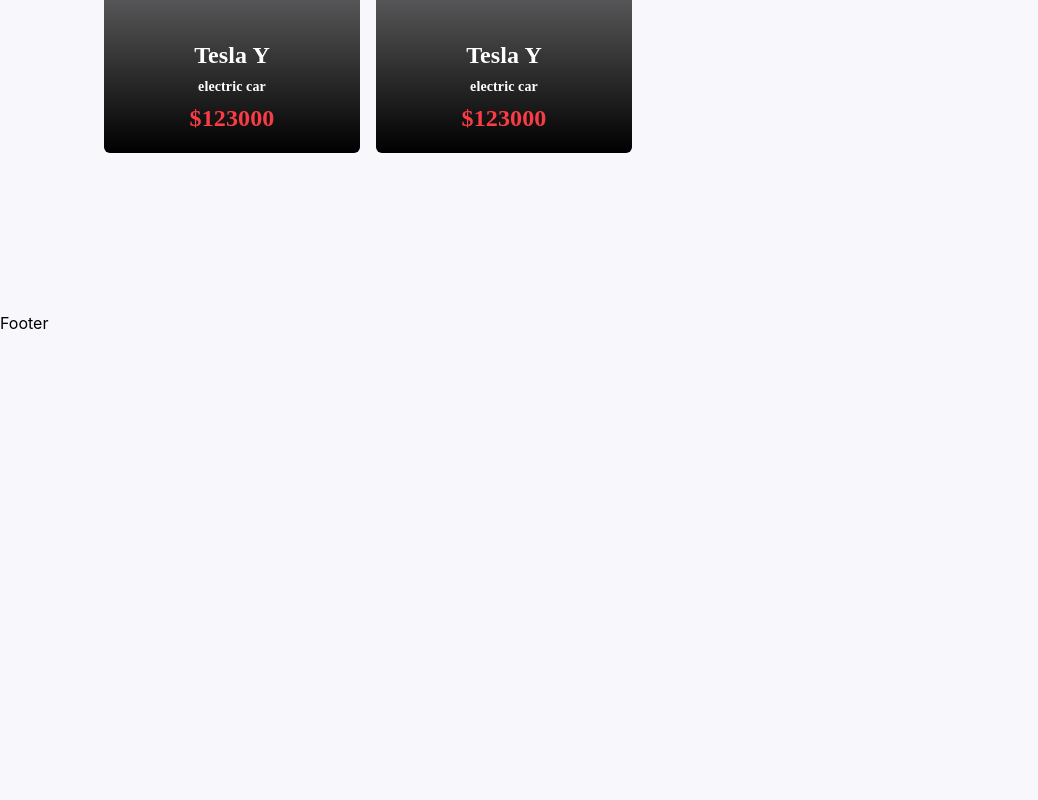
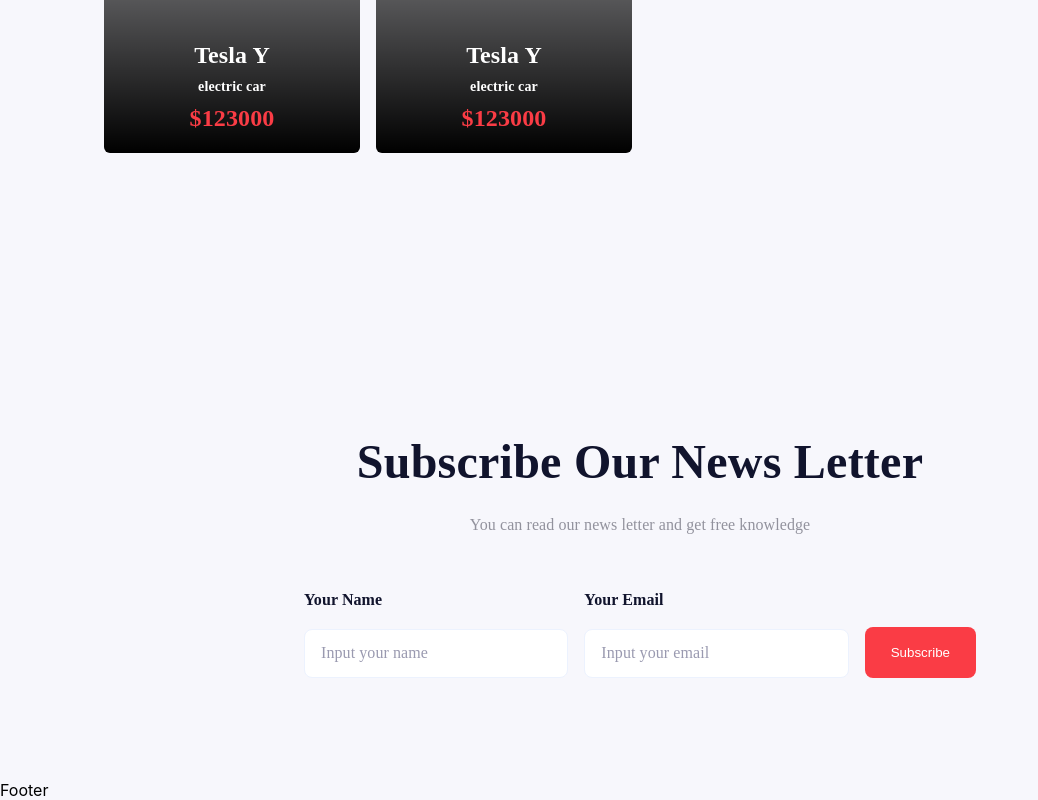
Before and after one commit to bandvov/scss-1, a React (Create React App) app: page / in a window 1280 px wide. Shown: the part 3991-4791 px from the top of the page, without its empty margins (0-1038 px from the left). Before the commit the page ends 4324 px from the top, so only its background shows below. Built offline with nearby package versions, Linux system fonts and the light colour scheme.

Commit message:
add subscribe news letters form

```diff
--- a/src/App.js
+++ b/src/App.js
@@ -4,6 +4,7 @@
 import Header from './components/header/Header';
 import Main from './components/Main/Main';
 import RecomendedItems from './components/RecomendedItems/RecomendedItems';
+import SubscribeNewsLetter from './components/SubsribeNewsLetter/SubscribeNewsLetter';
 import Title from './components/Title/Title';
 function App() {
   return (
@@ -13,6 +14,7 @@
       <Title />
       <Main />
       <RecomendedItems />
+      <SubscribeNewsLetter />
       <Footer />
     </div>
   );
--- /dev/null
+++ b/src/components/SubsribeNewsLetter/SubscribeNewsLetter.js
@@ -0,0 +1,27 @@
+import React from 'react'
+import Button from '../Button/Button'
+import styles from './SubscribeNewsLetter.module.scss'
+
+export default function SubscribeNewsLetter() {
+  return (
+    <section className={styles.subscribe__news__letter__section}>
+      <h2 className={styles.subscribe__news__letter__section__header}>Subscribe Our News Letter</h2>
+      <h3 className={styles.subscribe__news__letter__section__subheader}>You can read our news letter and get free knowledge</h3>
+      <form className={styles.subscribe__news__letter__section__form}>
+        <label className={styles.subscribe__news__letter__section__form__label}>
+          <span className={styles.subscribe__news__letter__section__form__label__text}>
+            Your Name
+          </span>
+          <input className={styles.subscribe__news__letter__section__form__label__input} placeholder='Input your name' />
+        </label>
+        <label className={styles.subscribe__news__letter__section__form__label}>
+          <span className={styles.subscribe__news__letter__section__form__label__text}>
+            Your Email
+          </span>
+          <input className={styles.subscribe__news__letter__section__form__label__input} placeholder='Input your email' />
+        </label>
+        <Button style={{ height: 'max-content', alignSelf: 'end', padding: "18px 26px" }} type='submit'>Subscribe</Button>
+      </form>
+    </section>
+  )
+}
--- /dev/null
+++ b/src/components/SubsribeNewsLetter/SubscribeNewsLetter.module.scss
@@ -0,0 +1,59 @@
+.subscribe__news__letter__section {
+  margin: 0 104px;
+  text-align: center;
+  padding: 120px 0 102px ;
+}
+.subscribe__news__letter__section__header,
+.subscribe__news__letter__section__subheader,
+.subscribe__news__letter__section__form__label__text,
+.subscribe__news__letter__section__form__label__input::placeholder {
+  font-family: 'Mulish';
+  font-style: normal;
+  font-weight: 700;
+  font-size: 48px;
+  line-height: 120%;
+  text-align: center;
+  letter-spacing: 0.005em;
+  color: var(--black-1);
+  margin-top:0;
+  margin-bottom: 24px;
+}
+.subscribe__news__letter__section__subheader {
+  font-weight: 400;
+  font-size: 16px;
+  color: #92929D;
+  margin-bottom: 56px;
+}
+.subscribe__news__letter__section__form {
+  margin: 0 200px;
+  display: grid;
+  grid-template-columns: 1fr 1fr auto;
+  grid-template-rows: 1fr;
+  gap: 16px;
+  height: max-content;
+}
+.subscribe__news__letter__section__form__label {
+display: grid;
+grid-template-rows: 1fr;
+gap: 20px;
+}
+.subscribe__news__letter__section__form__label__text {
+  margin: 0;
+  justify-self: start;
+  font-weight: 600;
+  font-size: 16px;
+  color: #11142D;
+}
+
+.subscribe__news__letter__section__form__label__input {
+  background: #FFFFFF;
+  padding: 16px;
+  border: 1px solid #ECF2FE;
+  border-radius: 8px;
+}
+.subscribe__news__letter__section__form__label__input::placeholder {
+font-weight: 400;
+font-size: 16px;
+color: #9A9AB0;
+text-align:left;
+}
```
